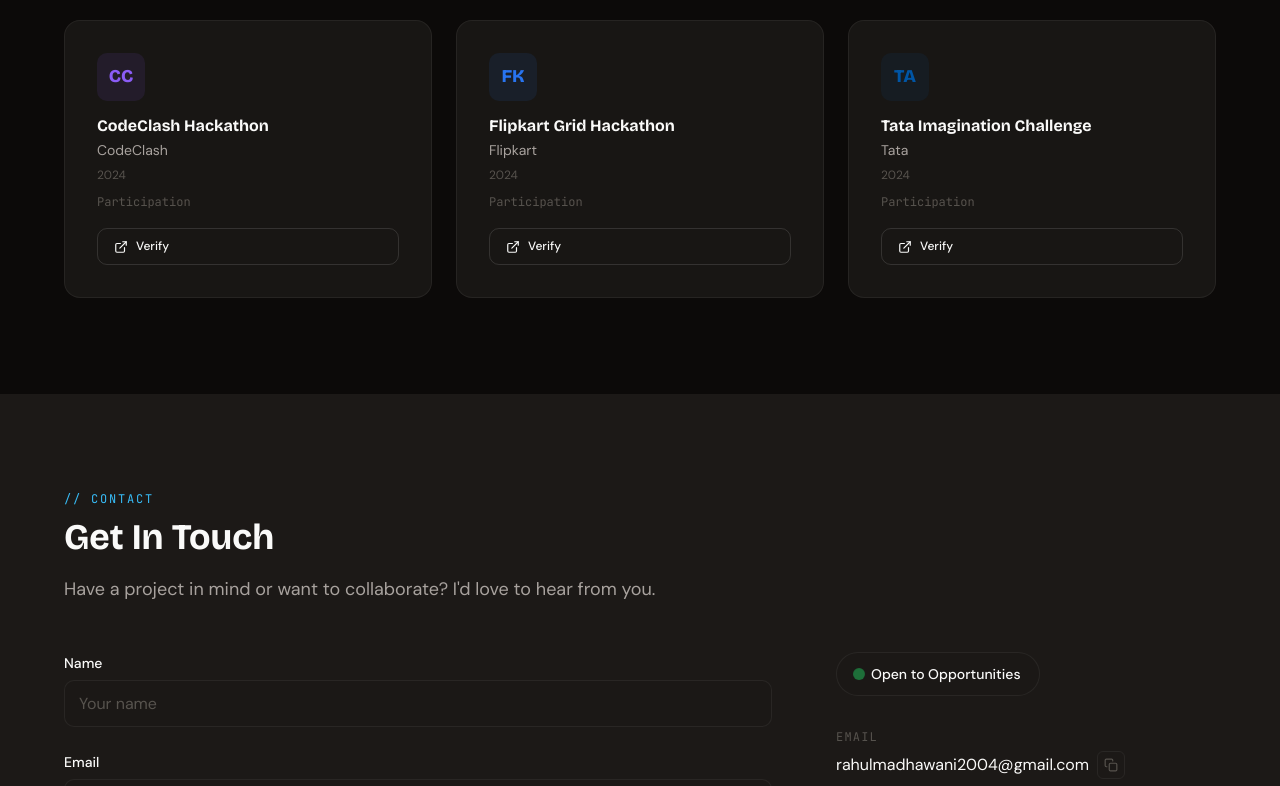
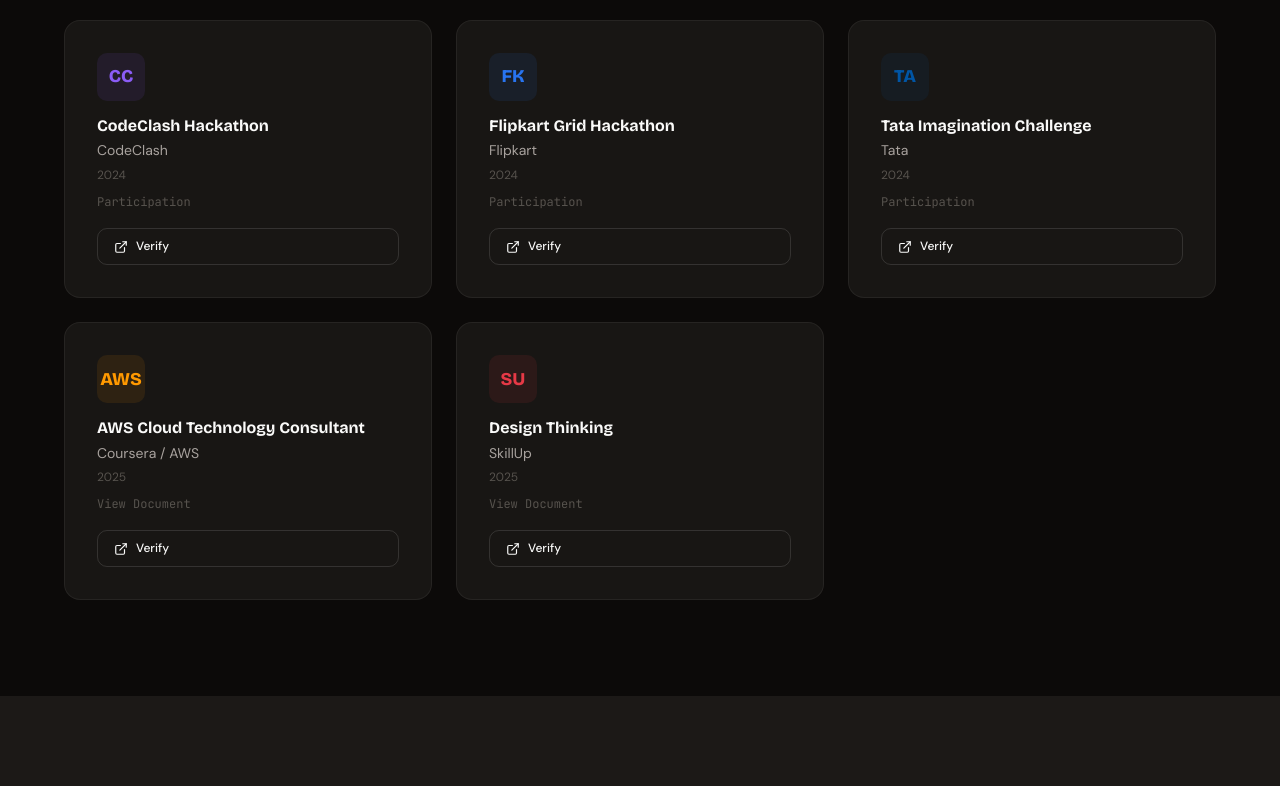
Before and after one commit to rahulm820/Portfolio, a React (Vite) app: page / in a window 1280 px wide. Shown: the part 7597-8383 px from the top of the page. Built offline with nearby package versions, Linux system fonts and the light colour scheme.

Commit message:
Certifications added

```diff
--- a/src/data/certifications.js
+++ b/src/data/certifications.js
@@ -7,6 +7,8 @@
 import certNvidia from '../assets/Nvidia Deep Learning Certificate.pdf';
 import certFlipkart from '../assets/FlipKart Grid Participation Certificate.pdf';
 import certTata from '../assets/TATA Imagination Challenge particiaption.pdf';
+import certAWS from '../assets/Coursera AWS Cloud Technology Consultant.pdf';
+import certDesignThinking from '../assets/SkillUp Design Thinking.pdf';
 
 export const certifications = [
   {
@@ -108,6 +110,28 @@
     verifyUrl: certTata,
     category: 'Development',
   },
+  {
+    id: 'cert-10',
+    title: 'AWS Cloud Technology Consultant',
+    org: 'Coursera / AWS',
+    orgInitials: 'AWS',
+    orgColor: '#FF9900',
+    date: '2025',
+    credentialId: 'View Document',
+    verifyUrl: certAWS,
+    category: 'Cloud',
+  },
+  {
+    id: 'cert-11',
+    title: 'Design Thinking',
+    org: 'SkillUp',
+    orgInitials: 'SU',
+    orgColor: '#E63946',
+    date: '2025',
+    credentialId: 'View Document',
+    verifyUrl: certDesignThinking,
+    category: 'Development',
+  },
 ];
 
-export const certCategories = ['All', 'AI / ML', 'Data', 'Development'];
+export const certCategories = ['All', 'AI / ML', 'Cloud', 'Data', 'Development'];
```
Also changed, not shown: 2 other files (tests, documents, lock files or other folders).
